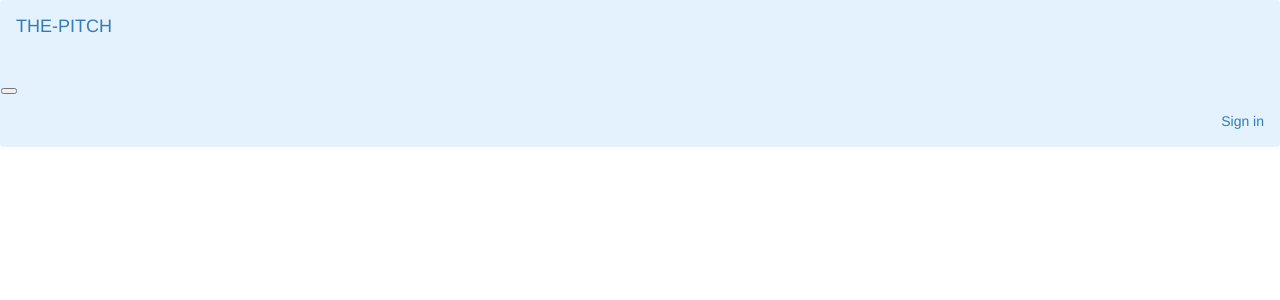
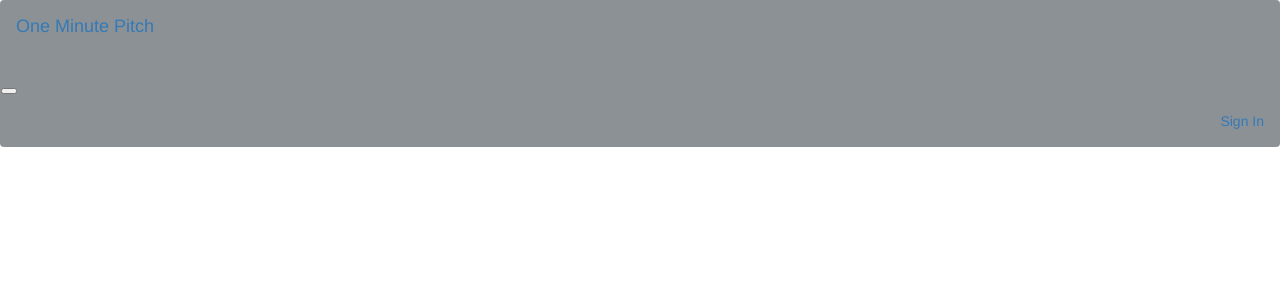
Before and after one commit to kimutaiamos/one-minute-pitch, a Python web app: template app/templates/comments.html in a window 1280 px wide. Shown: the top 300 px of the page. Run offline with Jinja, Linux system fonts and the light colour scheme; the template is opened without the code that fills it, so the values that code supplies are empty; some libraries are stand-ins or nearby versions.

Commit message:
added changes to templates

```diff
--- a/app/templates/comments.html
+++ b/app/templates/comments.html
@@ -14,7 +14,8 @@
           <h4 class="card-title">{{comm.author}}</h4>
           <p class="card-text">{{comm.comment}}.</p>
         </div>
-        <div class="card-footer bg-transparent border-success"><small class="text-muted">Publish date:{{comm.date_posted.strftime('%Y-%m-%d')}}</small></div>
+        <div class="card-footer bg-transparent border-success">
+            <small class="text-muted">Publish date:{{comm.date_posted.strftime('%Y-%m-%d')}}</small></div>
       </div>
     </div>
   </div>
--- a/app/templates/fourOhfour.html
+++ b/app/templates/fourOhfour.html
@@ -1,5 +1,5 @@
 {% extends 'base.html'%}
 
 {% block content %}
-<h1 style="height: 700px;background-image: url('https://img.pagecloud.com/X9BGJuSpLwm-OegKG0VWQKY8Bl8=/1000x0/filters:no_upscale()/blogmerge/df30f56f-5b9b-4374-8290-9b492d9efd5d.png'); background-repeat: no-repeat; background-size: cover;"></h1>
+<h1 style="height: 700px;background-image: url('https://www.prestashop.com/sites/default/files/styles/blog_750x320/public/blog/2019/10/banner_error_404.jpg?itok=eAS4swln'); background-repeat: no-repeat; background-size: cover;"></h1>
 {% endblock %}
--- a/app/templates/navbar.html
+++ b/app/templates/navbar.html
@@ -1,7 +1,8 @@
-<nav class="navbar navbar-expand-lg navbar-light" style="background-color: #e3f2fd;">
-    <a class="navbar-brand" href="/">THE-PITCH</a>
-    <marquee behavior="scroll" direction="left">"A Minute Worth making a difference...</marquee>
-    <button class="navbar-toggler" type="button" data-toggle="collapse" data-target="#navbarSupportedContent" aria-controls="navbarSupportedContent" aria-expanded="false" aria-label="Toggle navigation">
+<nav class="navbar navbar-expand-lg navbar-light" style="background-color: #8c9196;">
+    <a class="navbar-brand" href="/">One Minute Pitch</a>
+    <marquee behavior="scroll" direction="left">"A Minute Worth making huge difference...</marquee>
+    <button class="navbar-toggler" type="button" data-toggle="collapse" data-target="#navbarSupportedContent"
+     aria-controls="navbarSupportedContent" aria-expanded="false" aria-label="Toggle navigation">
       <span class="navbar-toggler-icon"></span>
     </button>
 
@@ -15,11 +16,11 @@
           <a class="nav-link" href="{{url_for('main.profile',uname=current_user.author)}}">Profile</a>
         </li>
         <li class="nav-item">
-          <a class="nav-link" href="{{url_for('auth.logout')}}">Sign out</a>
+          <a class="nav-link" href="{{url_for('auth.logout')}}">Sign Out</a>
         </li>
         {% else %}
         <li class="nav-item">
-          <a class="nav-link" href="{{url_for('auth.login')}}">Sign in</a>
+          <a class="nav-link" href="{{url_for('auth.login')}}">Sign In</a>
         </li>
         {%endif%}
       </ul>
```
Also changed, not shown: app/templates/index.html (+18 -13 lines).
